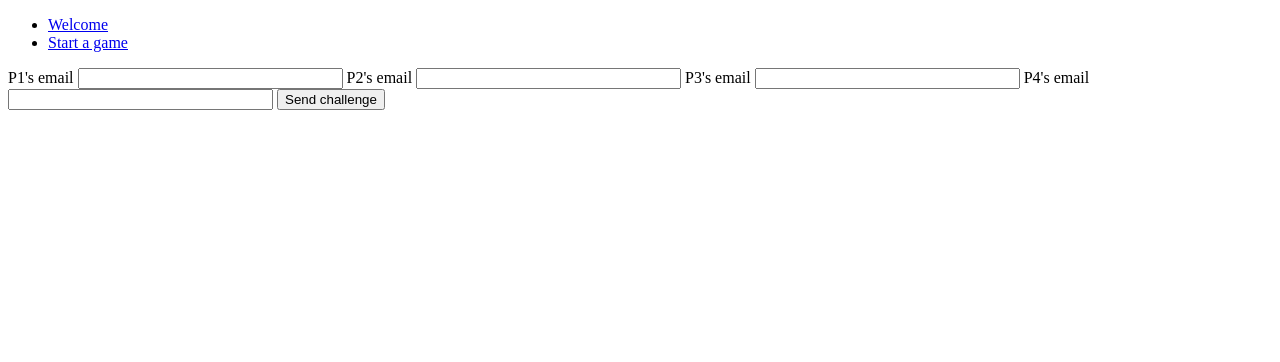
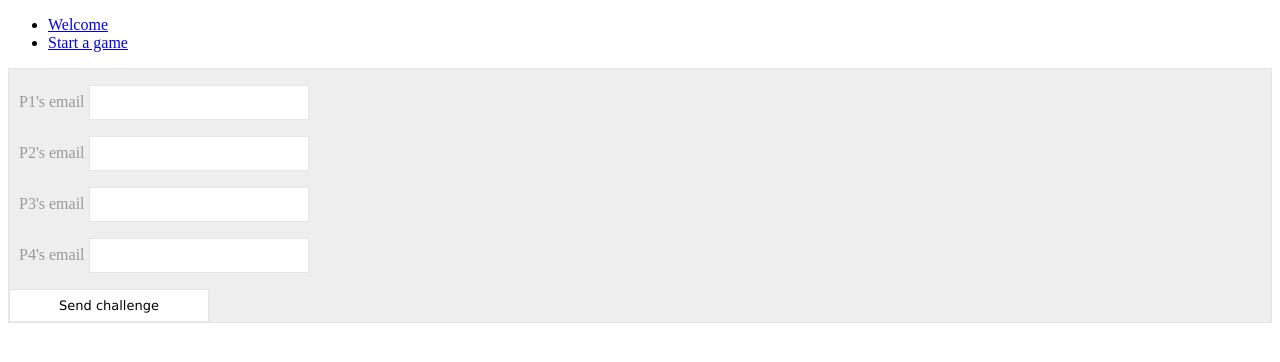
Before and after one commit to allanderek/love-letter-web, a Flask app: page /challenge in a window 1280 px wide. Shown: the top 362 px of the page. Run offline with Flask 2, Linux system fonts and the light colour scheme; some libraries are stand-ins or nearby versions.

Commit message:
First attempt at making the challenge page look a bit better, I think the form is much more usable.

```diff
--- a/app/main.py
+++ b/app/main.py
@@ -90,6 +90,14 @@ class ChallengeForm(flask_wtf.Form):
     b_email = StringField("P2's email", validators=[DataRequired(), Email()])
     c_email = StringField("P3's email", validators=[DataRequired(), Email()])
     d_email = StringField("P4's email", validators=[DataRequired(), Email()])
+
+    def get_mail(self, player):
+        """ A simple convenience function because Jinja2 does not have the
+        built-in method 'getattr'. This allows us to, for example, create the
+        challenge form via a loop.
+        """
+        assert player in ['a', 'b', 'c', 'd']
+        return getattr(self, player + '_email')
 
 
 @application.route('/challenge', methods=('GET', 'POST'))
--- a/app/templates/base.html
+++ b/app/templates/base.html
@@ -4,6 +4,8 @@
 <!-- following meta is needed by Persona -->
 <meta http-equiv="X-UA-Compatible" content="IE=Edge">
 <title>Love Letter</title>
+{% block page_css %}
+{% endblock %}
 </head>
 <body>
 
--- a/app/templates/challenge.html
+++ b/app/templates/challenge.html
@@ -1,11 +1,60 @@
 {% extends "base.html" %}
+{% block page_css %}
+<style>
+#challenge-form {
+  margin: 0 auto;
+}
+
+form {
+    border: solid 1px #E5E5E5;
+    background: #EEE;
+}
+
+input, textarea {
+    padding: 9px;
+    border: solid 1px #E5E5E5;
+    outline: 0;
+    font: normal 13px/100% Verdana, Tahoma, sans-serif;
+    width: 200px;
+    background: #FFFFFF;
+    }
+
+textarea {
+    width: 400px;
+    max-width: 400px;
+    height: 150px;
+    line-height: 150%;
+    }
+
+input:hover, textarea:hover,
+input:focus, textarea:focus {
+    border-color: #C9C9C9;
+    }
+
+form label {
+    margin-left: 10px;
+    color: #999999;
+    }
+
+submit input {
+    width: auto;
+    padding: 9px 15px;
+    background: #617798;
+    border: 0;
+    font-size: 14px;
+    color: #FFFFFF;
+}
+</style>
+{% endblock %}
 {% block content %}
-<form method="POST" action="{{ url_for('challenge') }}">
+<form id="challenge-form" method="POST" action="{{ url_for('challenge') }}">
     {{ form.csrf_token }}
-    {{ form.a_email.label }} {{ form.a_email(size=30) }}
-    {{ form.b_email.label }} {{ form.b_email(size=30) }}
-    {{ form.c_email.label }} {{ form.c_email(size=30) }}
-    {{ form.d_email.label }} {{ form.d_email(size=30) }}
+    {% for player in ['a', 'b', 'c', 'd'] %}
+        <p class='{{player}}_email'>
+            {% set mail = form.get_mail(player) %}
+            {{ mail.label }}
+            {{ mail(size=30) }}</p>
+    {% endfor %}
     <input id="send_challenge" type="submit" value="Send challenge">
 </form>
 {% endblock %}
```
